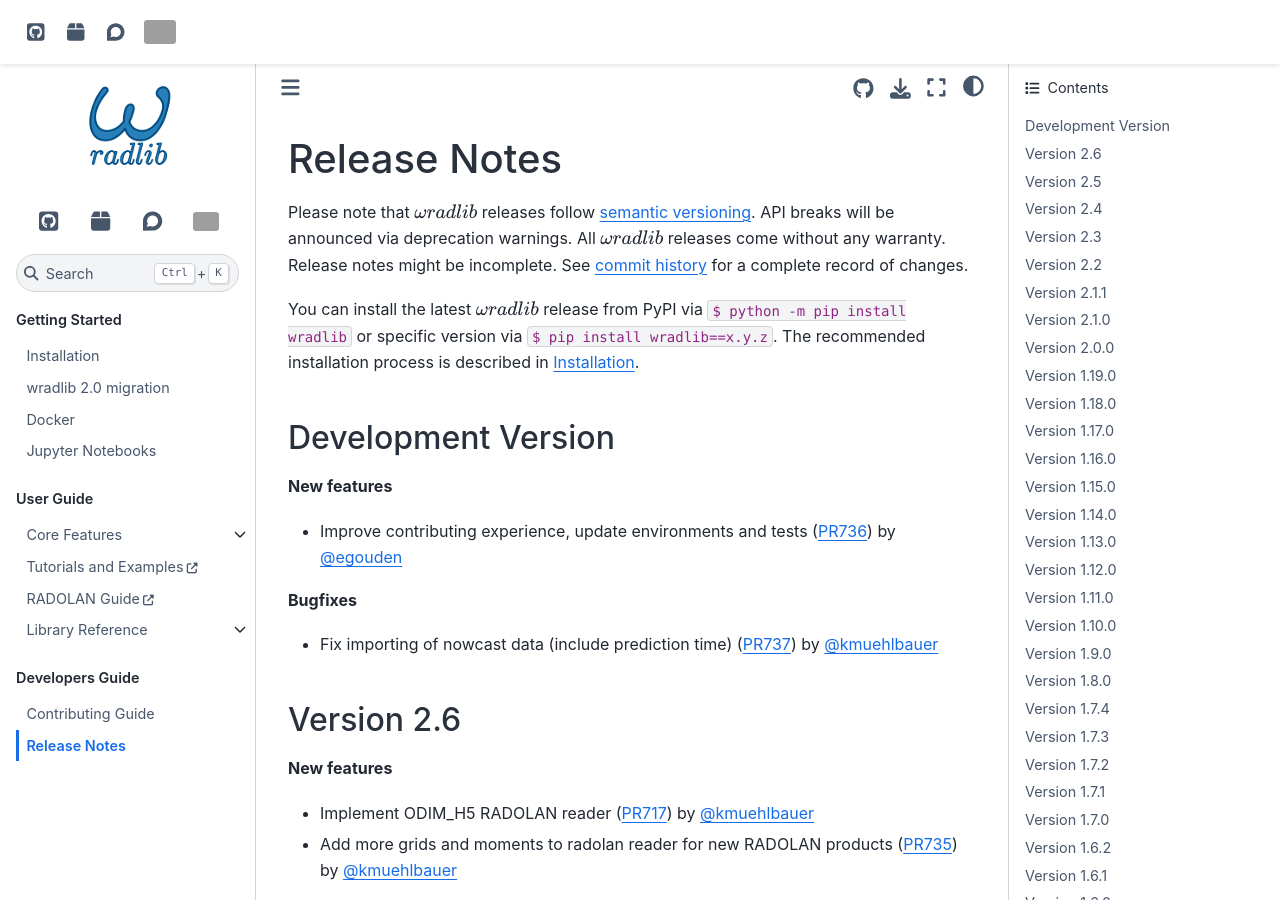
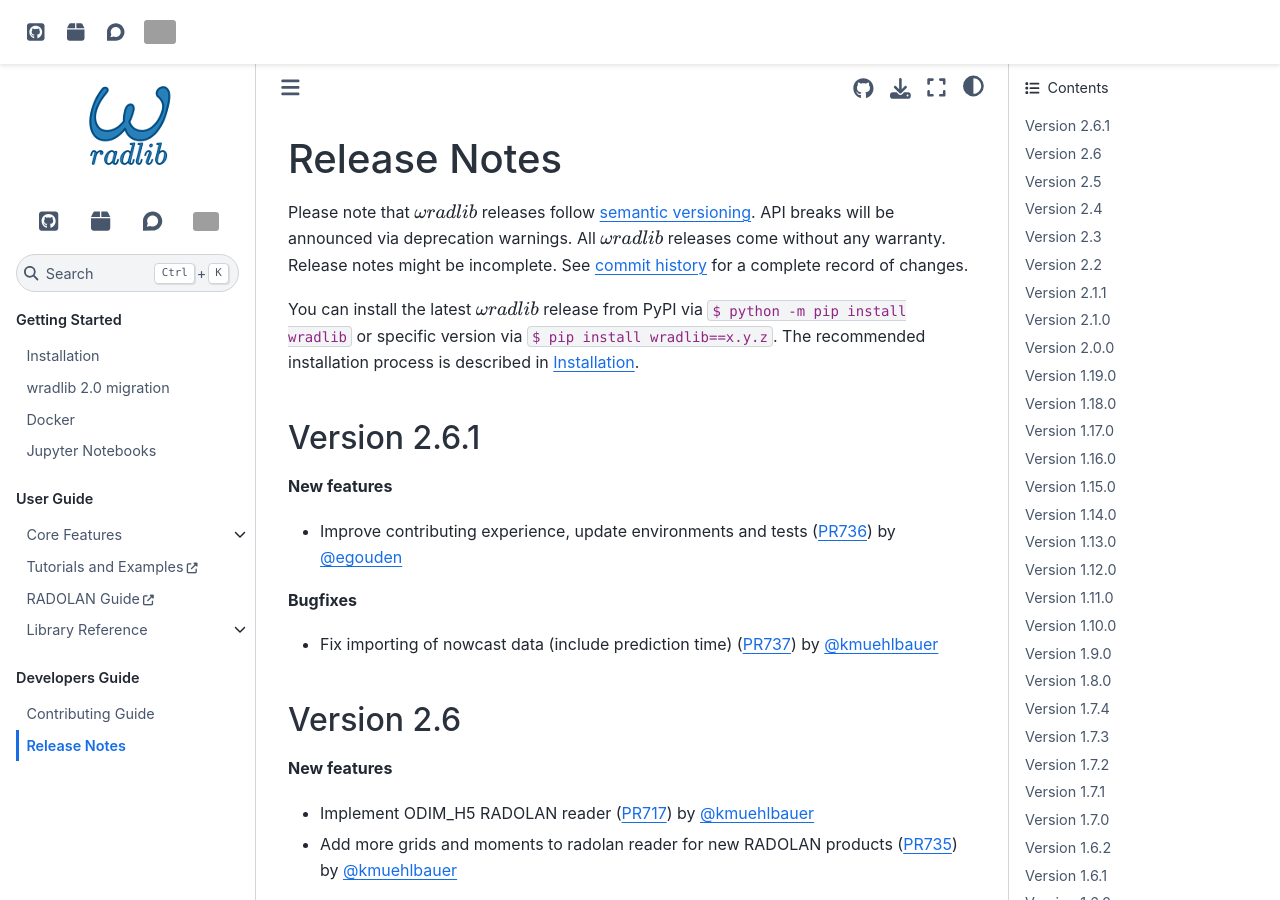
Before and after one commit to wradlib/wradlib, a Sphinx documentation site: the page built from docs/release_notes.md, in a window 1280 px wide and 900 px high. Built offline with Sphinx 7.4.7 and the Sphinx Book theme 1.1.4, drawn with Linux system fonts in a browser that asks for light colours; pages that are not in the unit, such as notebooks, are missing from menus; the version number could not be read and is left out; grey boxes are pictures that could not be loaded.

Commit message:
REL: 2.6.1 (#738)

```diff
--- a/docs/release_notes.md
+++ b/docs/release_notes.md
@@ -7,7 +7,7 @@ Please note that {{wradlib}} releases follow [semantic versioning](https://semve
 
 You can install the latest {{wradlib}} release from PyPI via ``$ python -m pip install wradlib`` or specific version via ``$ pip install wradlib==x.y.z``. The recommended installation process is described in {doc}`installation`.
 
-## Development Version
+## Version 2.6.1
 
 **New features**
 
```
